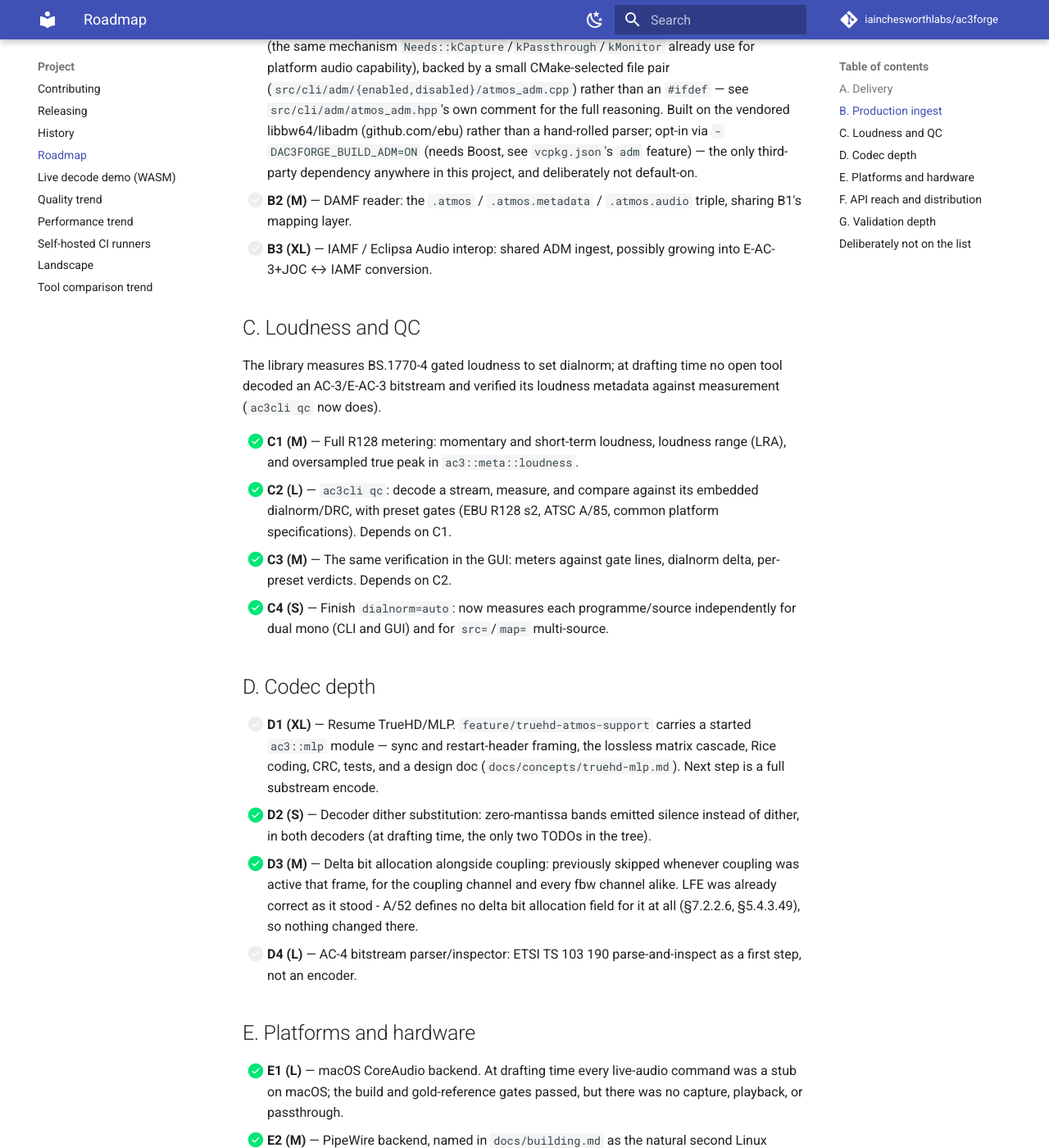
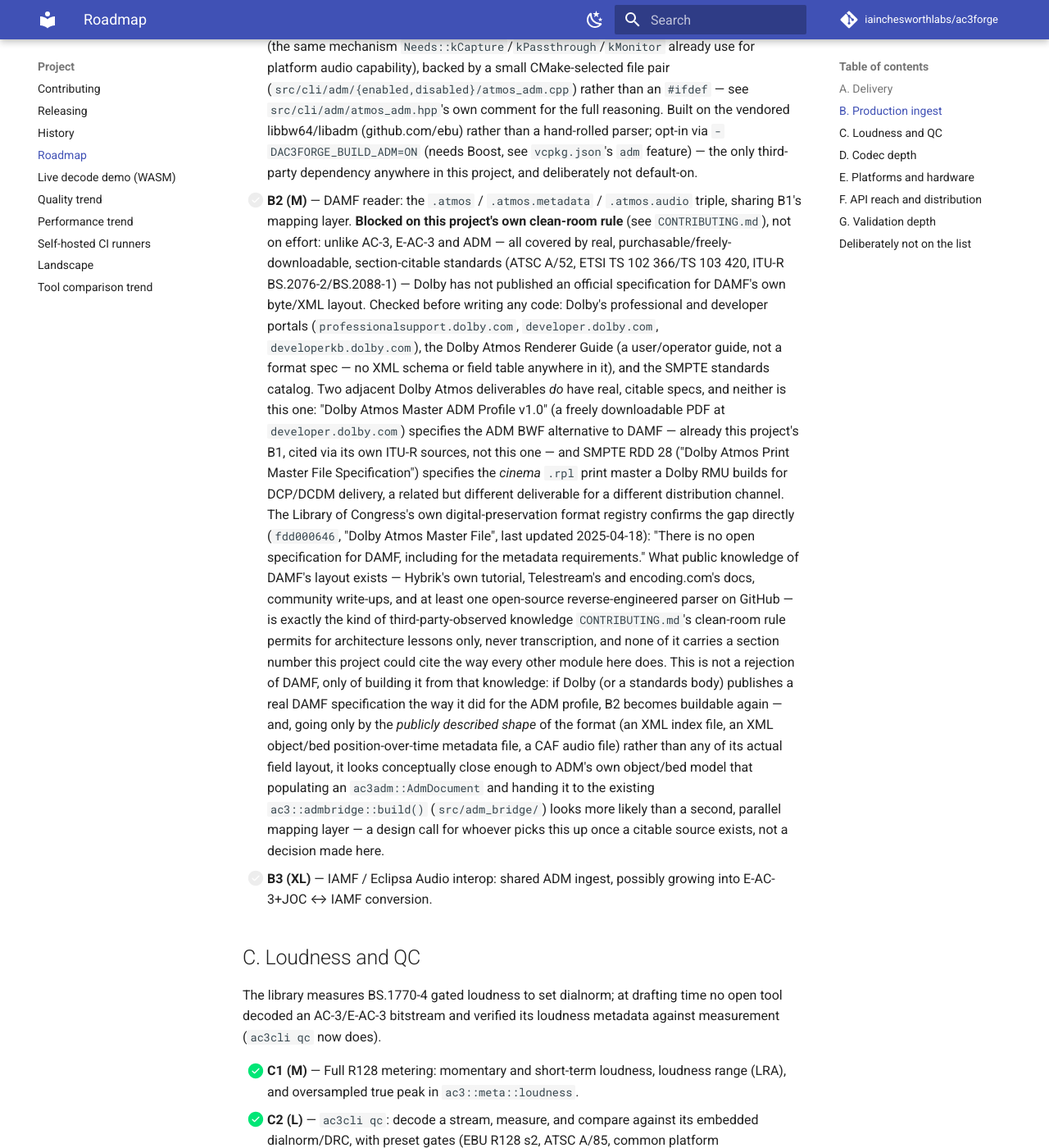
Before and after one commit to iainchesworth/ac3forge, an MkDocs documentation site: the page built from docs/roadmap.md, in a window 1280 px wide and 1400 px high, scrolled down 1501 px. Shown: the whole window at 82% size. Built offline with MkDocs 1.6.1 and Material for MkDocs 9.7.7, drawn with Linux system fonts in a browser that asks for light colours; comment, search, counter and statistics services are not loaded.

Commit message:
docs: document B2 (DAMF reader) as blocked on missing official spec
Researched before writing any code, per this project's clean-room rule: Dolby has
never published an official specification for the DAMF .atmos/.atmos.metadata/
.atmos.audio triple's own byte/XML layout, unlike every other format this project
reads or writes. The Library of Congress's digital-preservation format registry
(fdd000646) confirms it directly - "There is no open specification for DAMF,
including for the metadata requirements" - and the two adjacent Dolby Atmos specs
that do exist publicly (the ADM profile PDF, SMPTE RDD 28) cover different
deliverables, not this one. What is publicly known about DAMF's layout is entirely
third-party reverse-engineering, which CONTRIBUTING.md's clean-room rule allows for
architecture lessons only, never transcription - so B2 stays unchecked rather than
built from it.

```diff
--- a/ROADMAP.md
+++ b/ROADMAP.md
@@ -57,7 +57,35 @@
   `-DAC3FORGE_BUILD_ADM=ON` (needs Boost, see `vcpkg.json`'s `adm` feature) — the only third-party
   dependency anywhere in this project, and deliberately not default-on.
 - [ ] **B2 (M)** — DAMF reader: the `.atmos` / `.atmos.metadata` / `.atmos.audio` triple,
-  sharing B1's mapping layer.
+  sharing B1's mapping layer. **Blocked on this project's own clean-room rule** (see
+  `CONTRIBUTING.md`), not on effort: unlike AC-3, E-AC-3 and ADM — all covered by real,
+  purchasable/freely-downloadable, section-citable standards (ATSC A/52, ETSI TS 102 366/TS 103
+  420, ITU-R BS.2076-2/BS.2088-1) — Dolby has not published an official specification for DAMF's
+  own byte/XML layout. Checked before writing any code: Dolby's professional and developer
+  portals (`professionalsupport.dolby.com`, `developer.dolby.com`, `developerkb.dolby.com`), the
+  Dolby Atmos Renderer Guide (a user/operator guide, not a format spec — no XML schema or field
+  table anywhere in it), and the SMPTE standards catalog. Two adjacent Dolby Atmos deliverables
+  *do* have real, citable specs, and neither is this one: "Dolby Atmos Master ADM Profile v1.0"
+  (a freely downloadable PDF at `developer.dolby.com`) specifies the ADM BWF alternative to
+  DAMF — already this project's B1, cited via its own ITU-R sources, not this one — and SMPTE RDD
+  28 ("Dolby Atmos Print Master File Specification") specifies the *cinema* `.rpl` print master a
+  Dolby RMU builds for DCP/DCDM delivery, a related but different deliverable for a different
+  distribution channel. The Library of Congress's own digital-preservation format registry
+  confirms the gap directly (`fdd000646`, "Dolby Atmos Master File", last updated 2025-04-18):
+  "There is no open specification for DAMF, including for the metadata requirements." What public
+  knowledge of DAMF's layout exists — Hybrik's own tutorial, Telestream's and encoding.com's docs,
+  community write-ups, and at least one open-source reverse-engineered parser on GitHub — is
+  exactly the kind of third-party-observed knowledge `CONTRIBUTING.md`'s clean-room rule permits
+  for architecture lessons only, never transcription, and none of it carries a section number this
+  project could cite the way every other module here does. This is not a rejection of DAMF, only
+  of building it from that knowledge: if Dolby (or a standards body) publishes a real DAMF
+  specification the way it did for the ADM profile, B2 becomes buildable again — and, going only
+  by the *publicly described shape* of the format (an XML index file, an XML object/bed
+  position-over-time metadata file, a CAF audio file) rather than any of its actual field layout,
+  it looks conceptually close enough to ADM's own object/bed model that populating an
+  `ac3adm::AdmDocument` and handing it to the existing `ac3::admbridge::build()`
+  (`src/adm_bridge/`) looks more likely than a second, parallel mapping layer — a design call for
+  whoever picks this up once a citable source exists, not a decision made here.
 - [ ] **B3 (XL)** — IAMF / Eclipsa Audio interop: shared ADM ingest, possibly growing into
   E-AC-3+JOC ↔ IAMF conversion.
 
```
Also changed, not shown: CHANGELOG.md (+8 -0 lines).
